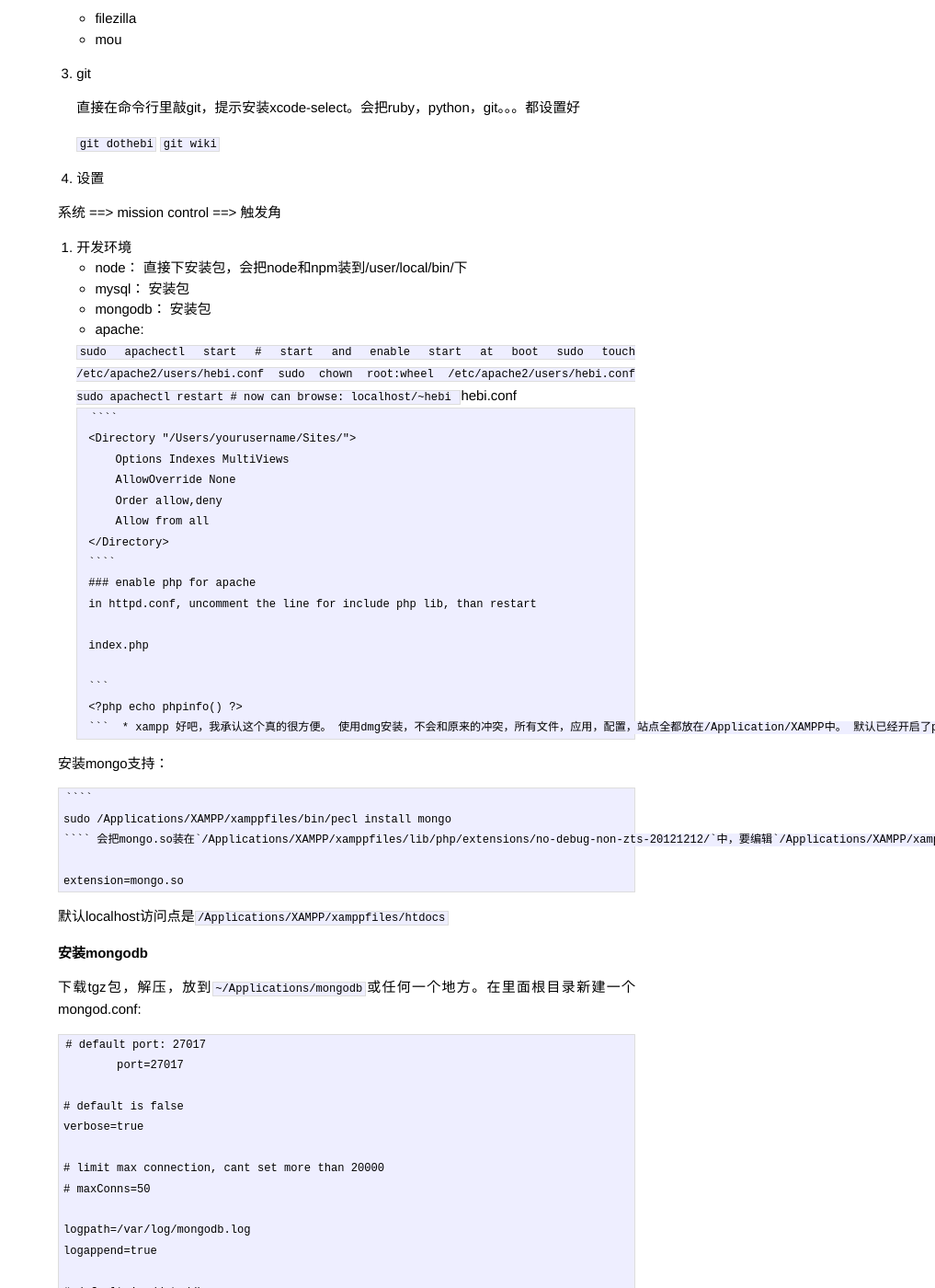
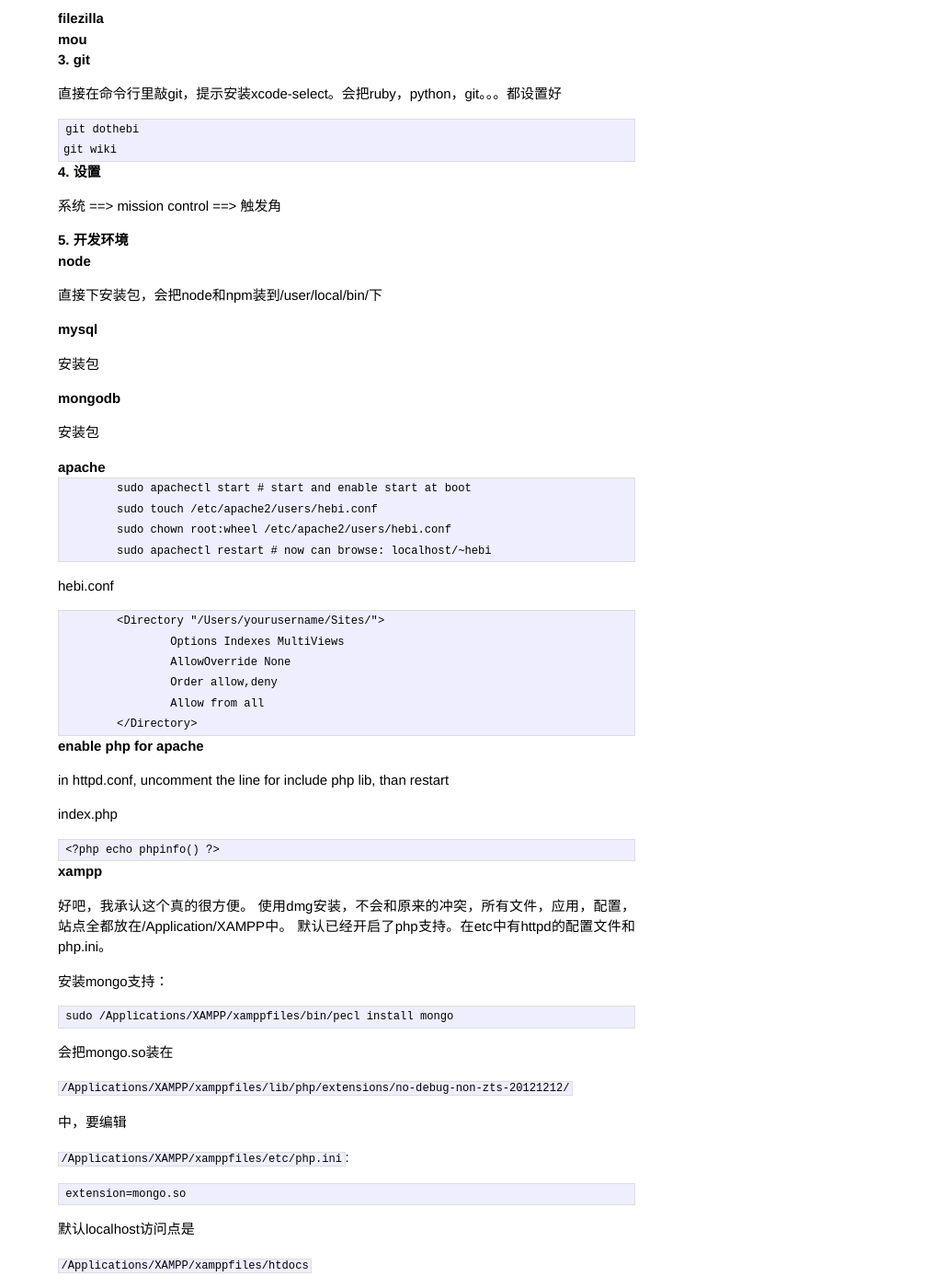
Before and after one commit to lihebi/blog, a Jekyll site: the page built from _posts/2014-04-08-［技术］clean-mac的配置.md, in a window 1280 px wide and 1400 px high, scrolled down 514 px. Shown: the whole window at 92% size, without its empty margins (263-1280 px from the left). Built offline with Jekyll 4.4.1, drawn with Linux system fonts in a browser that asks for light colours; Markdown is read by kramdown in place of the engine named in the settings; comment, search, counter and statistics services are not loaded; some of the changed text lies outside the part shown.

Commit message:
调整格式

`````diff
--- a/_posts/2014-04-08-［技术］clean-mac的配置.md
+++ b/_posts/2014-04-08-［技术］clean-mac的配置.md
@@ -7,81 +7,86 @@
 
 ---
 
-1. 先装Tunnelblick，配置文件弄好。
-2. 常用软件：
-    * Chrome
-    * iterm
-    * dash
+## 1. 先装Tunnelblick，配置文件弄好。
+## 2. 常用软件：
+### Chrome
+### iterm
+### dash
 
-    把docsets们考到/Users/hebi/Library/Application Support/Dash/DocSets
-    * evernote
-    * drive
-    * vlc
-    * KeyRemap4MacBook && PCKeyboardHack
+把docsets们考到/Users/hebi/Library/Application Support/Dash/DocSets
+### evernote
+### drive
+### vlc
+### KeyRemap4MacBook && PCKeyboardHack
+System Preference ==> Keyboard ==> modifier ==> Caps Lock无操作。
+    再用PCKeyboardHack改掉
+### filezilla
+### mou
 
-    System Preference ==> Keyboard ==> modifier ==> Caps Lock无操作。
-    再用PCKeyboardHack改掉
-    * filezilla
-    * mou
+## 3. git
 
-3. git
+直接在命令行里敲git，提示安装xcode-select。会把ruby，python，git。。。都设置好
 
-    直接在命令行里敲git，提示安装xcode-select。会把ruby，python，git。。。都设置好
+    git dothebi
+    git wiki
 
-    `git dothebi`
-    `git wiki`
-
-4. 设置
+## 4. 设置
 
 系统 ==> mission control ==> 触发角
 
-4. 开发环境
-    * node： 直接下安装包，会把node和npm装到/user/local/bin/下
-    * mysql： 安装包
-    * mongodb： 安装包
-    * apache:
-
-    	````
+## 5. 开发环境
+### node
+直接下安装包，会把node和npm装到/user/local/bin/下
+### mysql
+安装包
+### mongodb
+安装包
+### apache
     	sudo apachectl start # start and enable start at boot
     	sudo touch /etc/apache2/users/hebi.conf
     	sudo chown root:wheel /etc/apache2/users/hebi.conf
     	sudo apachectl restart # now can browse: localhost/~hebi
-    	````
-    	hebi.conf
 
-		````
+hebi.conf
+
 		<Directory "/Users/yourusername/Sites/">
 			Options Indexes MultiViews
 			AllowOverride None
 			Order allow,deny
 			Allow from all
 		</Directory>
-		````
-		### enable php for apache
-		in httpd.conf, uncomment the line for include php lib, than restart
 
-		index.php
+#### enable php for apache
+in httpd.conf, uncomment the line for include php lib, than restart
 
-		```
-		<?php echo phpinfo() ?>
-		```
-	* xampp
+index.php
+
+	<?php echo phpinfo() ?>
+
+#### xampp
 好吧，我承认这个真的很方便。
 使用dmg安装，不会和原来的冲突，所有文件，应用，配置，站点全都放在/Application/XAMPP中。
 默认已经开启了php支持。在etc中有httpd的配置文件和php.ini。
 
 安装mongo支持：
 
-	````
 	sudo /Applications/XAMPP/xamppfiles/bin/pecl install mongo
-	````
-会把mongo.so装在`/Applications/XAMPP/xamppfiles/lib/php/extensions/no-debug-non-zts-20121212/`中，要编辑`/Applications/XAMPP/xamppfiles/etc/php.ini`:
+
+会把mongo.so装在
+
+`/Applications/XAMPP/xamppfiles/lib/php/extensions/no-debug-non-zts-20121212/`
+
+中，要编辑
+
+`/Applications/XAMPP/xamppfiles/etc/php.ini`:
 
 	extension=mongo.so
 
-默认localhost访问点是`/Applications/XAMPP/xamppfiles/htdocs`
+默认localhost访问点是
 
-## 安装mongodb
+`/Applications/XAMPP/xamppfiles/htdocs`
+
+#### 安装mongodb
 下载tgz包，解压，放到`~/Applications/mongodb`或任何一个地方。在里面根目录新建一个mongod.conf:
 
 	# default port: 27017
@@ -131,7 +137,6 @@
 
 	ps -eaf | grep mongod
 
-#auth=true	````
 
 6. 拾遗
 
@@ -140,6 +145,6 @@
 	sudo mdutil -e / # 建立整个硬盘
 	sudo mdutil -e /Volumn/MyVolumn ＃ 针对单个volumn，应该可以对任意一个文件夹
 
-如何查看spotlight搜索出来的文件的简介？
+>如何查看spotlight搜索出来的文件的简介？
 
 在finder中显示
`````
Also changed, not shown: other parts of _posts/2014-04-08-［技术］clean-mac的配置.md (+1 -0 lines).
